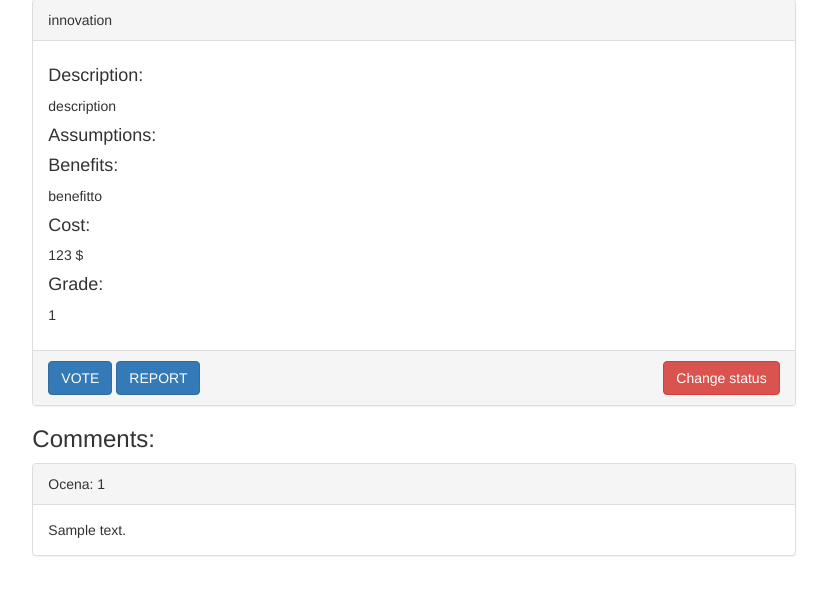
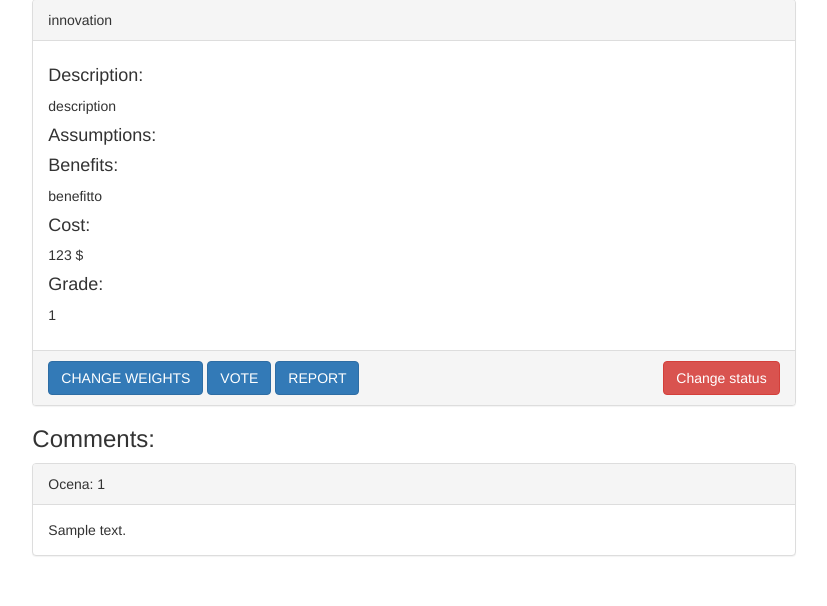
Before and after one commit to maciej3031/apsi_innovations, a Django app: page /innovations/details/1 in a window 1280 px wide. Shown: the part 328-934 px from the top of the page, without its empty margins (226-1053 px from the left). Run offline with Django 3.2, Linux system fonts and the light colour scheme; a user stored in the database is signed in; data comes from the database, SQL or seed files in the repository; tables that the repository leaves empty hold one stand-in row (values such as "Sample post"); some libraries are stand-ins or nearby versions.

Commit message:
Update weight w widoku pojedynczej innowacji

```diff
--- a/apsi_innovations/templates/innovations/details.html
+++ b/apsi_innovations/templates/innovations/details.html
@@ -27,6 +27,9 @@
                     {{ innovation.grade }} </p>
                 </div>
                 <div class="panel-footer">
+                    {% if request.user|has_group:"administrators" %}
+                       <a href="{% url 'update_weights' id=innovation.id %}" class="btn btn-primary">CHANGE WEIGHTS</a>
+                    {% endif %}
                     {% if innovation.status == "voting" or innovation.status == "in_replenishment" %}
                         {% if request.user|has_group:"students" and innovation.student_grade_weight or request.user|has_group:"committee_members" and innovation.employee_grade_weight %}
                             <a href="{% url 'vote' id=innovation.id %}"
--- a/apsi_innovations/templates/innovations/innovations_list.html
+++ b/apsi_innovations/templates/innovations/innovations_list.html
@@ -22,7 +22,7 @@
 			    {% if request.user|has_group:"administrators" %}
                    <a href="{% url 'update_weights' id=innovation.id %}" class="btn btn-primary btn-sm">Change weights</a>
                 {% endif %}
-		</div>
+		        </div>
         </div>
     {% endfor %}
 
```
